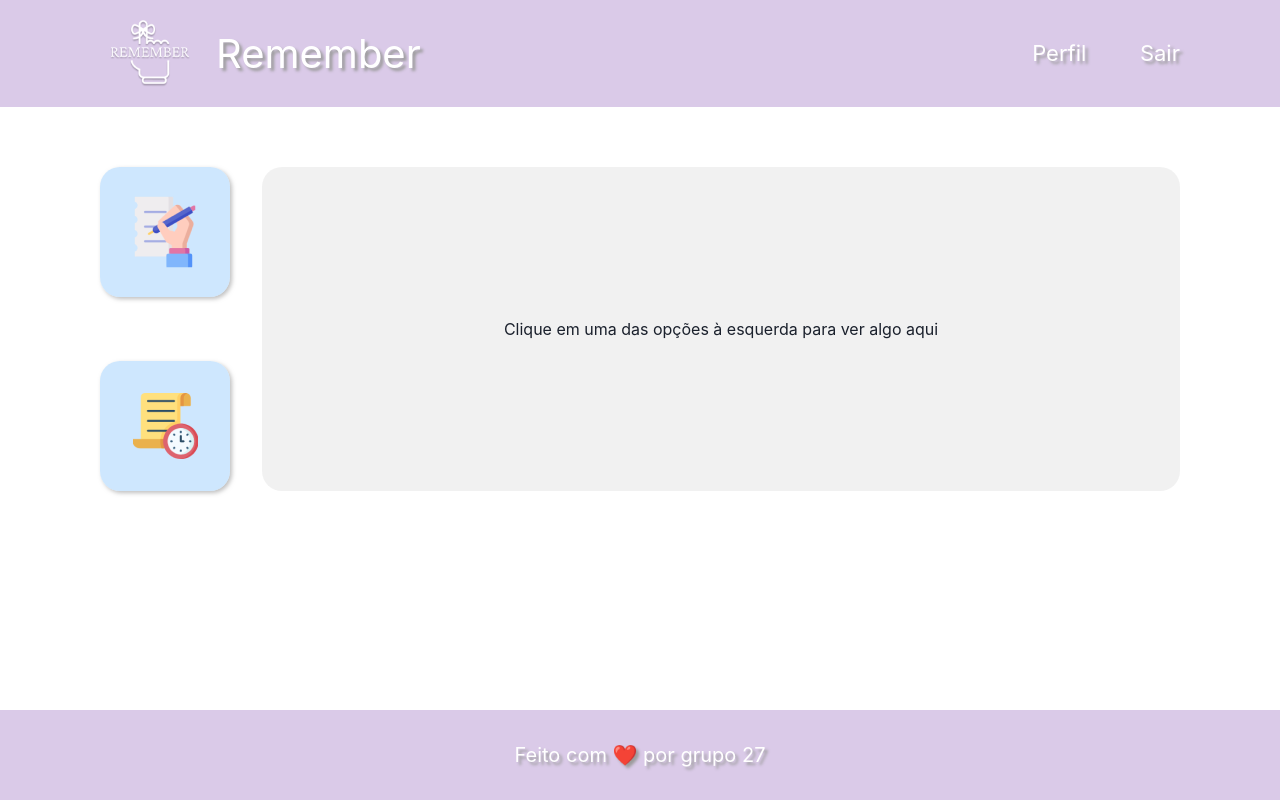
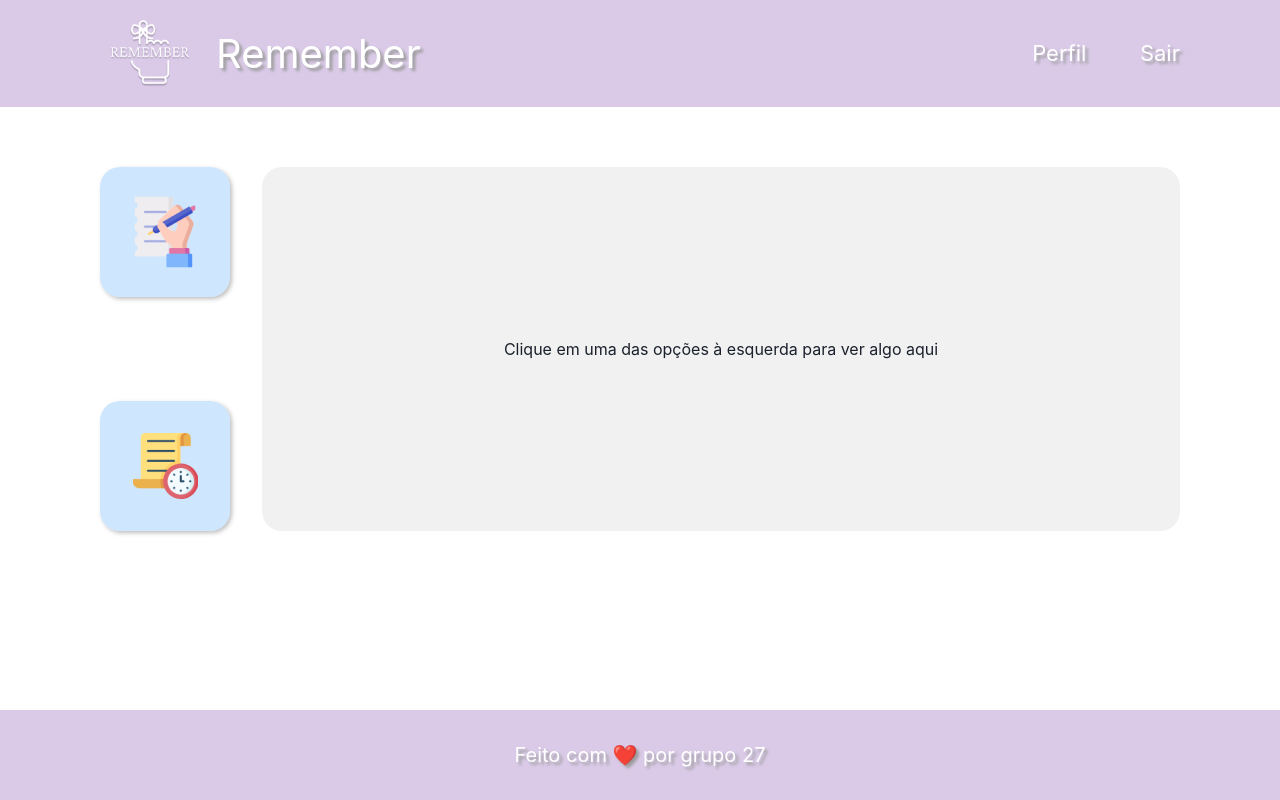
Before and after one commit to alexa2me/remember-pi-project, a React (Create React App) app in the folder client/: page /home in a window 1280 px wide. Built offline with nearby package versions, Linux system fonts and the light colour scheme; sample sign-in values are in the browser's storage.

Commit message:
Update home and empty homepage

```diff
--- a/client/src/components/EmptyHomepage.js
+++ b/client/src/components/EmptyHomepage.js
@@ -1,8 +1,12 @@
-import { Text } from '@chakra-ui/react';
+import { Box, Text } from '@chakra-ui/react';
 
 const EmptyHomepage = () => {
     return (
-        <Text>
+        <Text
+            textAlign={'center'}
+            padding="170px"
+            width="100%"
+        >
             Clique em uma das opções à esquerda para ver algo aqui
         </Text>
     )
--- a/client/src/pages/HomePage/HomePage.js
+++ b/client/src/pages/HomePage/HomePage.js
@@ -59,17 +59,30 @@ const HomePage = () => {
                 >
                     <Image src={history} alt='' />
                 </GridItem>
+                {addPost ? (
                      <GridItem
                      rowStart={1}
                      rowEnd={4}
                      bg={"rgba(217, 217, 217, 0.36)"}
                      borderRadius={20}
-                    display={"flex"}
+                     width="100%"
+                 >
+                    <AddPostForm />
+                 </GridItem>
+                ) : (
+                     <GridItem
+                     rowStart={1}
+                     rowEnd={4}
+                     bg={"rgba(217, 217, 217, 0.36)"}
+                     borderRadius={20}
+                     width="100%"
+                     display={'flex'}
                      justifyContent={'center'}
                      alignItems={'center'}
                  >
-                    {addPost ? <AddPostForm /> : <EmptyHomepage />}
+                    <EmptyHomepage />
                  </GridItem>
+                )}
             </Grid>
             <Footer />
         </div>
```
Lines whose indentation alone changed are shown as unchanged.
